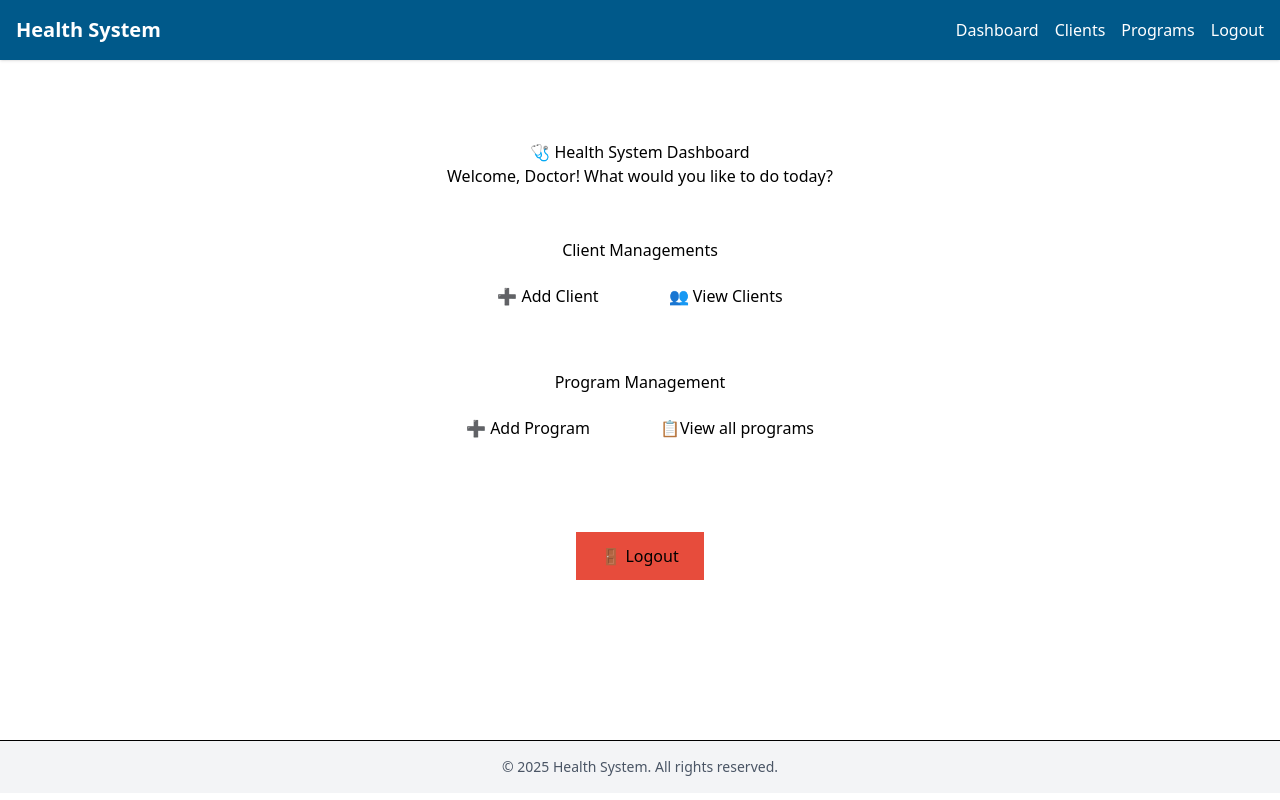
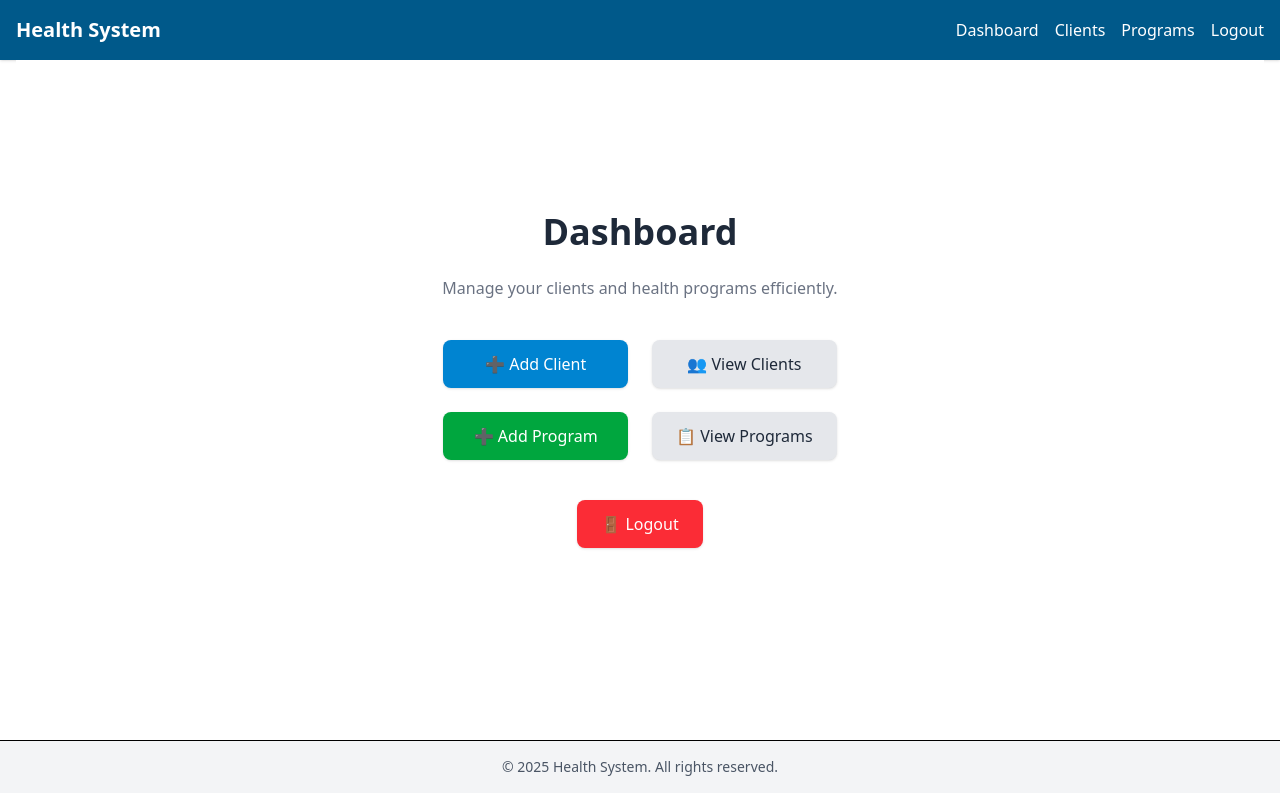
Before and after one commit to Rajan-Okita/medical-app, a Next.js app in the folder health-system/: page /dashboard in a window 1280 px wide. Built offline with nearby package versions, Linux system fonts and the light colour scheme.

Commit message:
css for homepage

```diff
--- a/health-system/src/app/dashboard/page.js
+++ b/health-system/src/app/dashboard/page.js
@@ -2,40 +2,40 @@ import Link from 'next/link';
 
 export default function DashboardPage() {
   return (
-    <div style={{ textAlign: 'center', paddingTop: '80px' }}>
-      <h1>🩺 Health System Dashboard</h1>
-      <p>Welcome, Doctor! What would you like to do today?</p>
+    <div className="flex flex-col items-center justify-center min-h-[80vh] bg-white text-center px-4">
+      <h1 className="text-4xl font-bold mb-6 text-gray-800">Dashboard</h1>
+      <p className="mb-10 text-gray-500">Manage your clients and health programs efficiently.</p>
 
-      <div style={{ marginTop: '50px' }}>
-        <h3>Client Managements</h3>
+      <div className="grid grid-cols-1 sm:grid-cols-2 gap-6 max-w-md">
         <Link href="/client">
-          <button style={buttonStyle}>➕ Add Client</button>
+          <button className="w-full px-6 py-3 bg-sky-600 text-white rounded-lg shadow hover:bg-sky-700 transition">
+            ➕ Add Client
+          </button>
         </Link>
         <Link href="/client-list">
-          <button style={buttonStyle}>👥 View Clients</button>
+          <button className="w-full px-6 py-3 bg-gray-200 text-gray-800 rounded-lg shadow hover:bg-gray-300 transition">
+            👥 View Clients
+          </button>
+        </Link>
+        <Link href="/program">
+          <button className="w-full px-6 py-3 bg-green-600 text-white rounded-lg shadow hover:bg-green-700 transition">
+            ➕ Add Program
+          </button>
+        </Link>
+        <Link href="/program-list">
+          <button className="w-full px-6 py-3 bg-gray-200 text-gray-800 rounded-lg shadow hover:bg-gray-300 transition">
+            📋 View Programs
+          </button>
         </Link>
       </div>
 
-      <div style={{ marginTop: '40px' }}>
-        <h3>Program Management</h3>
-        <Link href="/program">
-          <button style={buttonStyle}>➕ Add Program</button>
+      <div className="mt-10">
+        <Link href="/">
+          <button className="px-6 py-3 bg-red-500 text-white rounded-lg shadow hover:bg-red-600 transition">
+            🚪 Logout
+          </button>
         </Link>
-        <Link href="/program-list">
-          <button style={buttonStyle}>📋View all programs</button>
-        </Link>
-      </div>
-
-      <div style={{ marginTop: '60px' }}>
-        <button style={{ ...buttonStyle, backgroundColor: '#e74c3c' }}>🚪 Logout</button>
       </div>
     </div>
   );
 }
-
-const buttonStyle = {
-  margin: '10px',
-  padding: '12px 25px',
-  fontSize: '16px',
-  cursor: 'pointer'
-};
--- a/health-system/src/app/page.js
+++ b/health-system/src/app/page.js
@@ -2,15 +2,20 @@ import Link from 'next/link';
 
 export default function HomePage() {
   return (
-    <div style={{ textAlign: 'center', marginTop: '100px' }}>
-      <h1>Welcome to Health System</h1>
-      <p>Please choose an option below:</p>
-      <div style={{ marginTop: '30px' }}>
-      <Link href="/auth/signup">
-          <button style={{ padding: '10px 20px' }}>Sign Up</button>
+    <div className="flex flex-col items-center justify-center min-h-screen bg-gray-50 text-center px-4">
+      <h1 className="text-4xl font-bold mb-4 text-sky-700">Welcome to Health System</h1>
+      <p className="text-lg text-gray-600 mb-8">Please choose an option below:</p>
+
+      <div className="space-x-4">
+        <Link href="/auth/signup">
+          <button className="bg-sky-600 text-white px-6 py-2 rounded hover:bg-sky-700 transition">
+            Sign Up
+          </button>
         </Link>
         <Link href="/auth/login">
-          <button style={{ marginRight: '20px', padding: '10px 20px' }}>Login</button>
+          <button className="bg-gray-300 text-gray-800 px-6 py-2 rounded hover:bg-gray-400 transition">
+            Login
+          </button>
         </Link>
       </div>
     </div>
--- a/health-system/src/components/header.js
+++ b/health-system/src/components/header.js
@@ -10,7 +10,7 @@ export default function Header({ showNav = true }) {
             <Link href="/dashboard" className="hover:underline">Dashboard</Link>
             <Link href="/client-list" className="hover:underline">Clients</Link>
             <Link href="/program-list" className="hover:underline">Programs</Link>
-            <Link href="/auth/login" className="hover:underline">Logout</Link>
+            <Link href="/" className="hover:underline">Logout</Link>
           </nav>
         )}
       </div>
```
